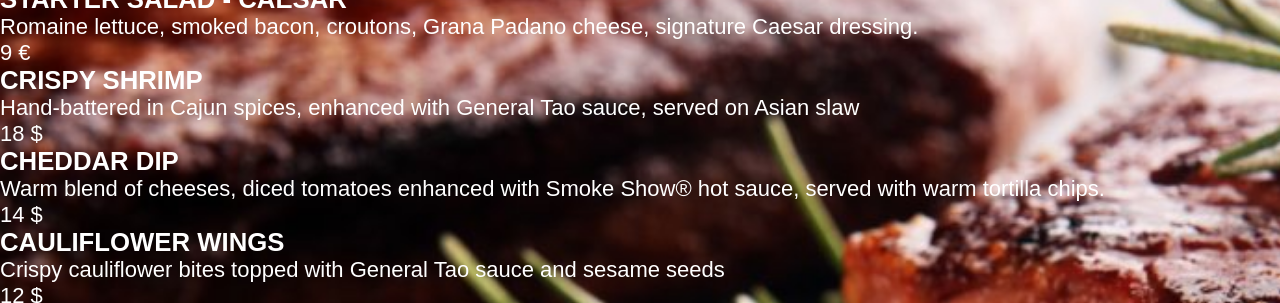
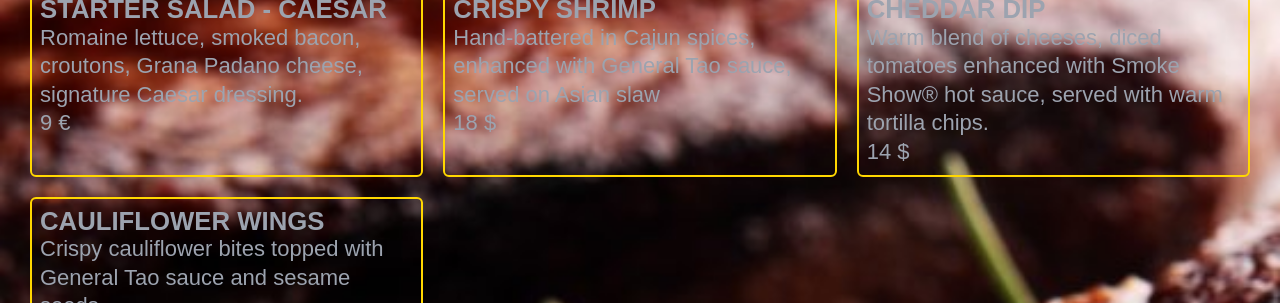
Before and after one commit to DrZero1234/Odin_restaurant, a website built with webpack: page dist/index.html in a window 1280 px wide. Shown: the part 53-356 px from the top of the page. Built offline with Linux system fonts and the light colour scheme.

Commit message:
menu styles

```diff
--- a/src/style.css
+++ b/src/style.css
@@ -18,7 +18,7 @@ html {
     background-repeat: no-repeat;
     background-size: cover;
     font-size: 22px;
-    color: white;
+    color: #9CA3AF;
 }
 
 .navbar,
@@ -71,6 +71,34 @@ a {
     font-size: 96px;
 }
 
+.menu {
+    display: flex;
+    flex-direction: column;
+    gap: 50px;
+    margin: 0px 30px;
+}
+
+
+
+.appetizers,
+.main-dishes {
+    display: grid;
+    grid-template-columns: repeat(auto-fill,minmax(300px,1fr));
+    grid-auto-rows: auto;
+    gap: 20px;
+    word-wrap: break-word;
+    align-items: stretch;
+}
+
+.menu-item {
+    border: 2px solid gold;
+    border-radius: 6px;
+    padding: 8px;
+    line-height: 1.3rem;
+}
+
+
+
 footer {
     background-color: black;
     padding: 20px;
```
Also changed, not shown: dist/index.html, dist/main.js.
